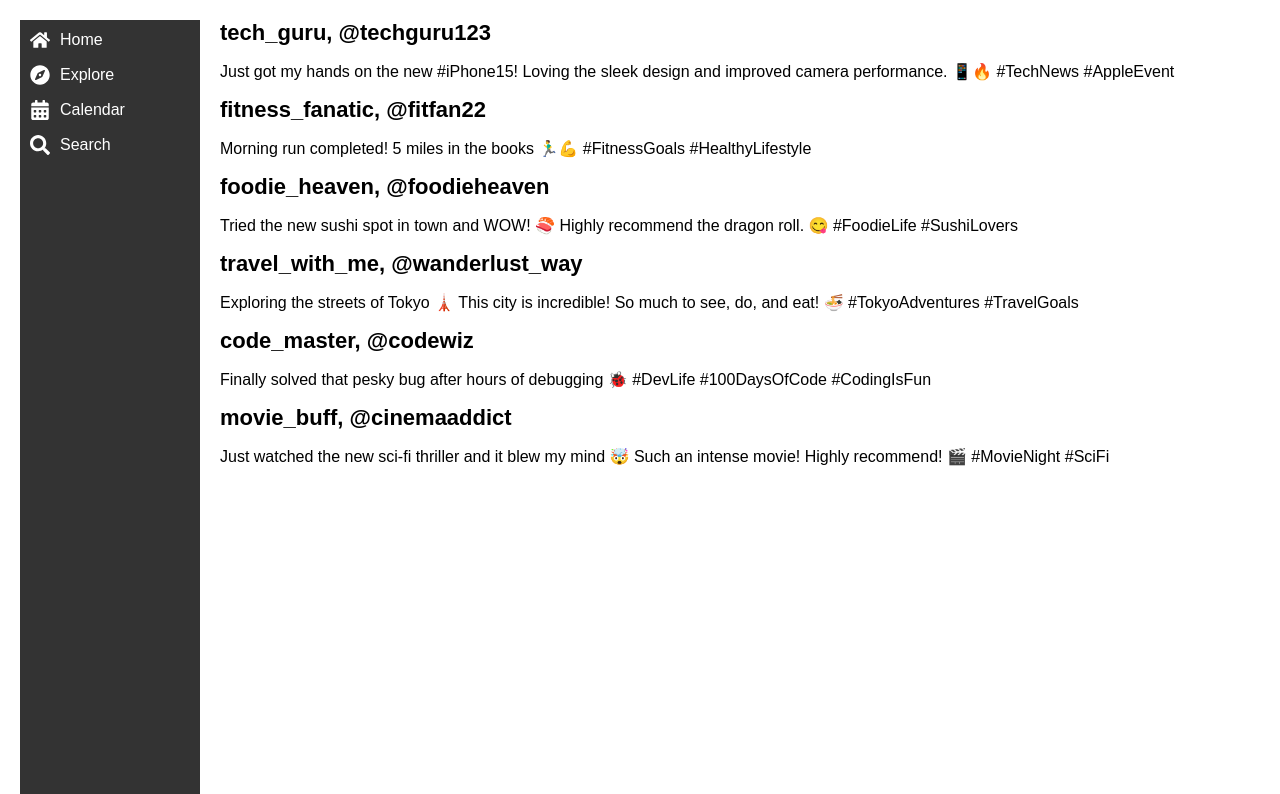
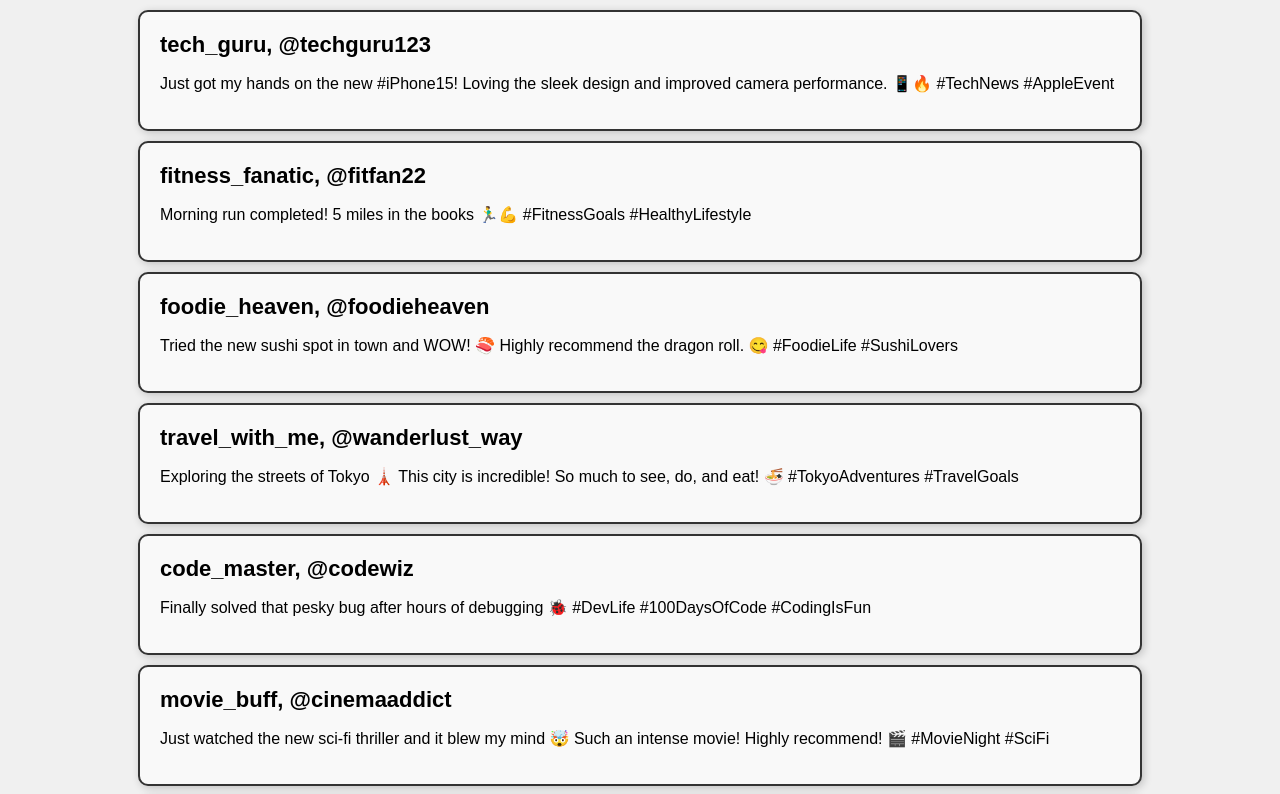
Before and after one commit to P0k3rf4ce/UTMClubHub, a React (Create React App) app: page / in a window 1280 px wide. Shown: the top 794 px of the page. Built offline with nearby package versions, Linux system fonts and the light colour scheme.

Commit message:
Display posts in boxed with proper alignment

```diff
--- a/src/App.js
+++ b/src/App.js
@@ -7,8 +7,7 @@ import postData from './User Interface/test/fake_posts.json';
 export default function App() {
   return (
     <div className="row">
-      <Navbar />
-      <div>
+      <div className="post-section">
         {postData.map((post) => (<Post key={post.id} post_data={post}/>))}
       </div>
     </div>
--- a/src/User Interface/Post.css
+++ b/src/User Interface/Post.css
@@ -40,3 +40,17 @@ body {
 .icon-button:hover {
     color: #007bff;
 }
+
+.post-box {
+    /*width: 50vw;*/
+    border: 2px solid #333;    /* Creates a solid border */
+    padding: 20px;             /* Adds space inside the box */
+    margin: 10px;              /* Adds space outside the box */
+    background-color: #f9f9f9; /* Optional: Light background color */
+    border-radius: 10px;       /* Optional: Rounded corners */
+    box-shadow: 2px 2px 8px rgba(0, 0, 0, 0.2); /* Optional: Adds a subtle shadow */
+}
+
+.post-username {
+    font-weight: bold;
+}
--- a/src/User Interface/Post.js
+++ b/src/User Interface/Post.js
@@ -1,6 +1,7 @@
 import React from 'react';
 import parse from 'html-react-parser';
 import { useState } from "react";
+import './Post.css';
 
 export function PostComments() {
     return (
@@ -12,7 +13,7 @@ const Post =  ({post_data}) => {
     const [commentsHidden, setCommentsHidden] = useState(true);
 
     return (
-        <div>
+        <div className="post-box">
             <h1>{post_data.username}, {post_data.handle}</h1>
             <p>{parse(post_data.content)}</p>
         </div>
--- a/src/User Interface/test/fake_posts.json
+++ b/src/User Interface/test/fake_posts.json
@@ -58,5 +58,25 @@
       "retweets": 45,
       "replies": 33,
       "timestamp": "2024-09-13T18:45:00Z"
+    },
+    {
+      "id": 7,
+      "username": "movie_buff",
+      "handle": "@cinemaaddict",
+      "content": "Just watched the new sci-fi thriller and it blew my mind 🤯 Such an intense movie! Highly recommend! 🎬 #MovieNight #SciFi",
+      "likes": 198,
+      "retweets": 45,
+      "replies": 33,
+      "timestamp": "2024-09-13T18:45:00Z"
+    },
+    {
+      "id": 8,
+      "username": "movie_buff",
+      "handle": "@cinemaaddict",
+      "content": "Just watched the new sci-fi thriller and it blew my mind 🤯 Such an intense movie! Highly recommend! 🎬 #MovieNight #SciFi",
+      "likes": 198,
+      "retweets": 45,
+      "replies": 33,
+      "timestamp": "2024-09-13T18:45:00Z"
     }
   ]
--- a/src/styles.css
+++ b/src/styles.css
@@ -4,6 +4,7 @@
 
 body {
   font-family: sans-serif;
+  vertical-align: top;
   margin: 20px;
   padding: 0;
 }
@@ -50,13 +51,19 @@ ul {
   box-sizing: border-box;
 }
 
-body {
-  font-family: sans-serif;
-  margin: 20px;
-  padding: 0;
-}
-
 .row {
+  overflow: hidden;
   display: flex; /* This arranges child elements in a row */
   gap: 20px; /* Optional: Adds space between elements */
 }
+
+.post-section {
+    overflow-y: scroll;
+    display: inline-block;
+    vertical-align: top;
+    position: absolute;
+    top: 0;            /* Aligns the element to the top */
+    left: 10%;           /* Optional: Aligns the element to the left */
+    /*right: 10%;          /* Optional: Aligns the element to the right */
+    width: 80%;       /* Makes the element take the full width */
+  }
```
